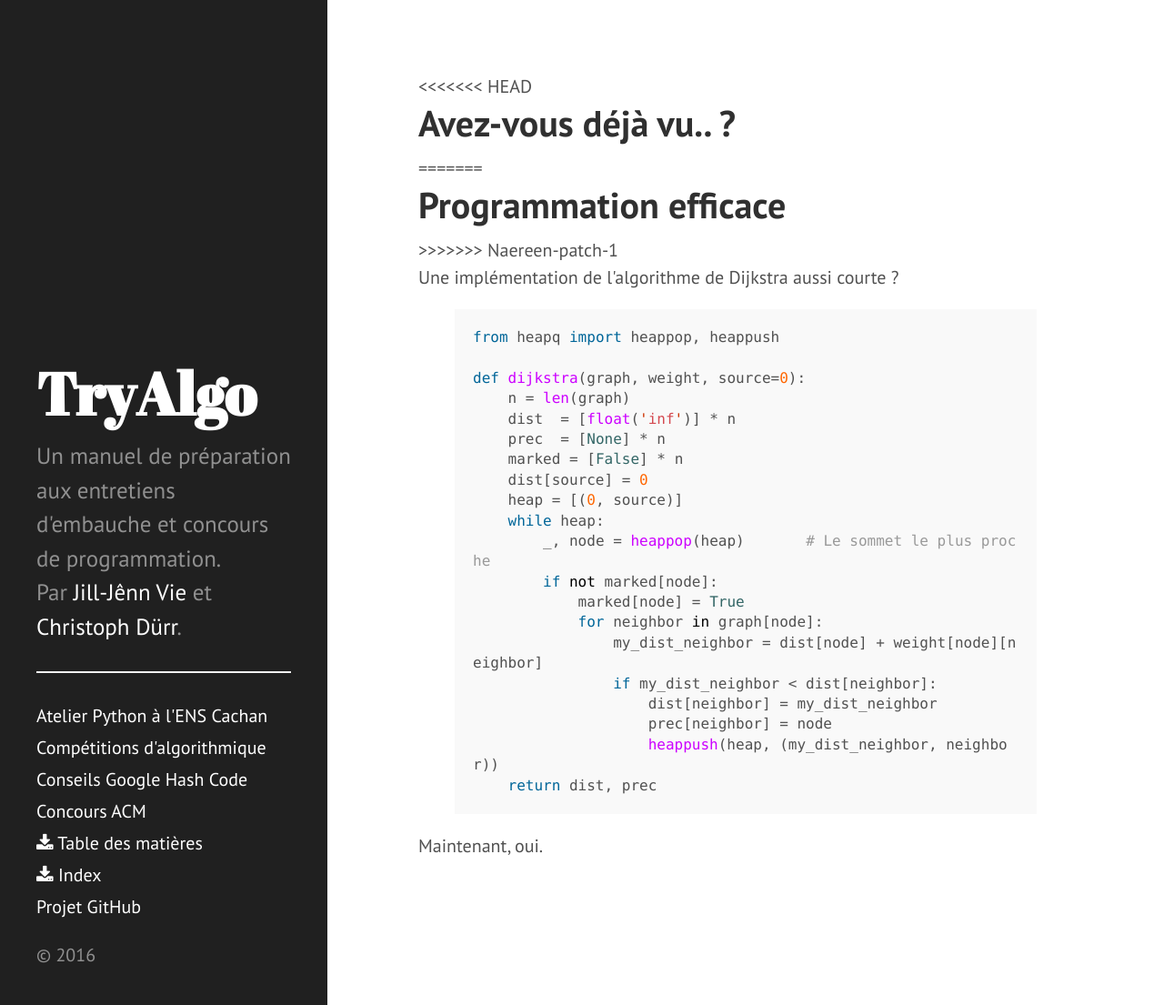
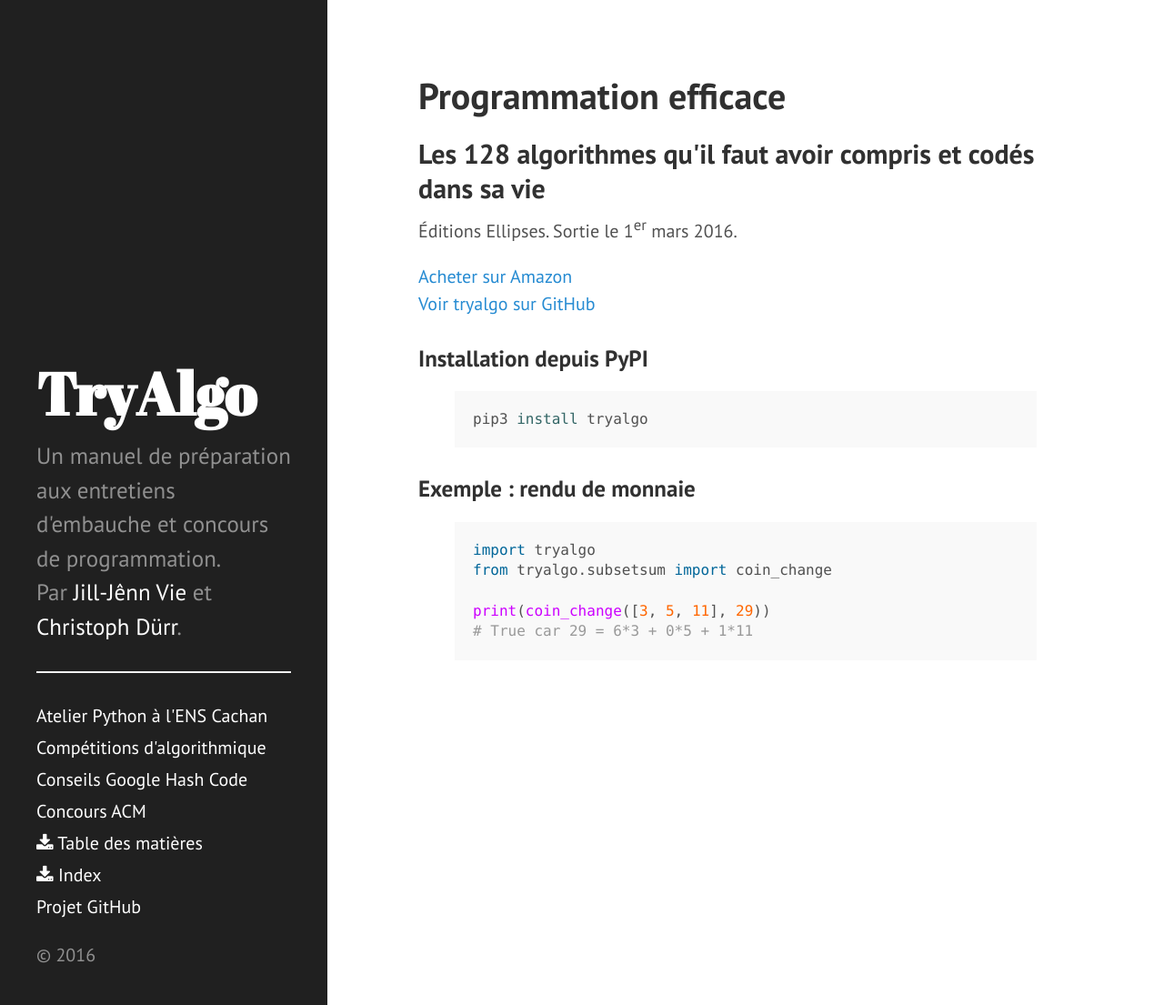
Before and after one commit to jilljenn/tryalgo.org, a Jekyll site: the page built from index.html, in a window 1280 px wide and 1105 px high. Shown: the whole window at 91% size. Built offline with Jekyll 4.4.1, drawn with Linux system fonts in a browser that asks for light colours; nearby versions of some CDN libraries; Markdown is read by kramdown in place of the engine named in the settings; the list of posts is cut into pages by our own code.

Commit message:
Fix links

```diff
--- a/_includes/sidebar.html
+++ b/_includes/sidebar.html
@@ -27,8 +27,8 @@
         {% endif %}
       {% endfor %}
 
-      <a class="sidebar-nav-item" href="/_static/toc.pdf"><i class="fa fa-download"></i> Table des matières</a>
-      <a class="sidebar-nav-item" href="/_static/index.pdf"><i class="fa fa-download"></i> Index</a>
+      <a class="sidebar-nav-item" href="toc.pdf"><i class="fa fa-download"></i> Table des matières</a>
+      <a class="sidebar-nav-item" href="index.pdf"><i class="fa fa-download"></i> Index</a>
       <a class="sidebar-nav-item" href="{{ site.github.repo }}">Projet GitHub</a>
     </nav>
 
--- a/index.html
+++ b/index.html
@@ -4,36 +4,27 @@
 ---
 
 <div class="page">
-<<<<<<< HEAD
-    <h1 class="page-title">Avez-vous déjà vu.. ?</h1>
-=======
-    <h1 class="page-title">Programmation efficace</h1>
->>>>>>> Naereen-patch-1
+    <h1 class="page-title">Programmation efficace </h1>
+    <h2>Les 128 algorithmes qu'il faut avoir compris et codés dans sa vie</h2>
 
-    <p>Une implémentation de l'algorithme de Dijkstra aussi courte ?</p>
+    <p>Éditions Ellipses. Sortie le 1<sup>er</sup> mars 2016.</p>
+    <a href="http://www.amazon.fr/gp/product/2340010055/ref=as_li_tl?ie=UTF8&camp=1642&creative=19458&creativeASIN=2340010055&linkCode=as2&tag=mangaki-21" target="_blank">Acheter sur Amazon</a><br />
+    <a href="http://github.com/jilljenn/tryalgo" target="_blank">Voir tryalgo sur GitHub</a>
+
+    <h3>Installation depuis PyPI</h3>
+
+{% highlight bash %}
+pip3 install tryalgo
+{% endhighlight %}
+
+    <h3>Exemple : rendu de monnaie</h3>
 
 {% highlight python %}
-from heapq import heappop, heappush
+import tryalgo
+from tryalgo.subsetsum import coin_change
 
-def dijkstra(graph, weight, source=0):
-    n = len(graph)
-    dist  = [float('inf')] * n
-    prec  = [None] * n
-    marked = [False] * n
-    dist[source] = 0
-    heap = [(0, source)]
-    while heap:
-        _, node = heappop(heap)       # Le sommet le plus proche
-        if not marked[node]:
-            marked[node] = True
-            for neighbor in graph[node]:
-                my_dist_neighbor = dist[node] + weight[node][neighbor]
-                if my_dist_neighbor < dist[neighbor]:
-                    dist[neighbor] = my_dist_neighbor
-                    prec[neighbor] = node
-                    heappush(heap, (my_dist_neighbor, neighbor))
-    return dist, prec
+print(coin_change([3, 5, 11], 29))
+# True car 29 = 6*3 + 0*5 + 1*11
 {% endhighlight %}
 
-    <p>Maintenant, oui.</p>
 </div>
```
